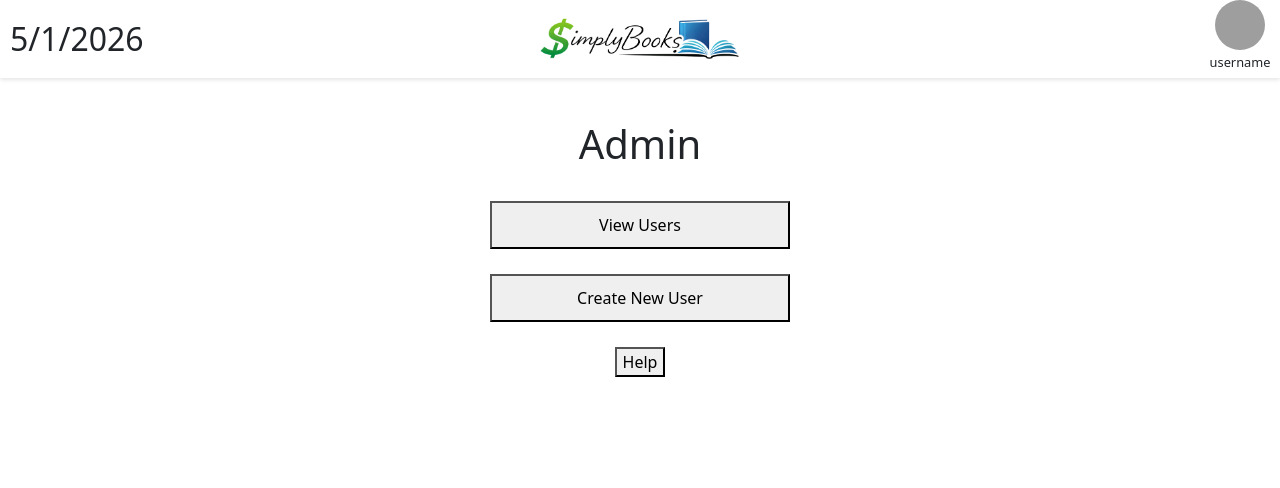
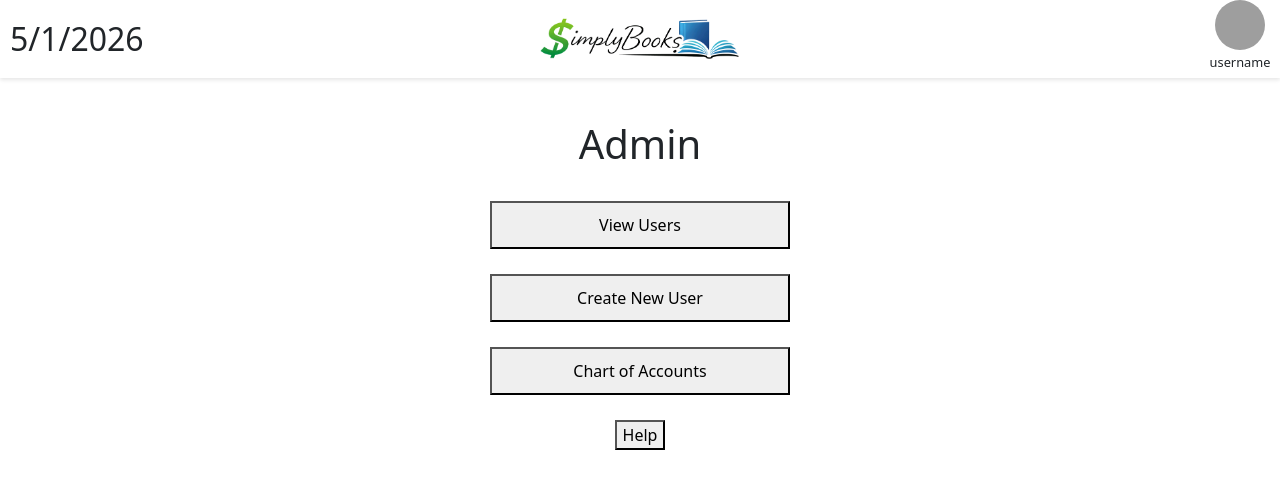
Before and after one commit to Dameon-J-Jones/SimplyBooks, a React (Vite) app: page /AdminHome in a window 1280 px wide. Shown: the top 488 px of the page. Built offline with nearby package versions, Linux system fonts and the light colour scheme; grey boxes are pictures that could not be loaded.

Commit message:
Add button to view chart of accounts

```diff
--- a/src/pages/AdminHomePage.jsx
+++ b/src/pages/AdminHomePage.jsx
@@ -105,6 +105,13 @@ return (
           data-tooltip-place="top"
           >Create New User</button>
       </Link>
+     <Link to="/accounts">
+          <button type="button" className="create-user-button"
+          data-tooltip-id="tooltipA"
+          data-tooltip-content="View The Chart Of Accounts"
+          data-tooltip-place="top"
+          >Chart of Accounts</button>
+      </Link>
 <button className="help-button" onClick={() => setPopupOpen(true)}>Help </button>
     </div>
   </div>
```
